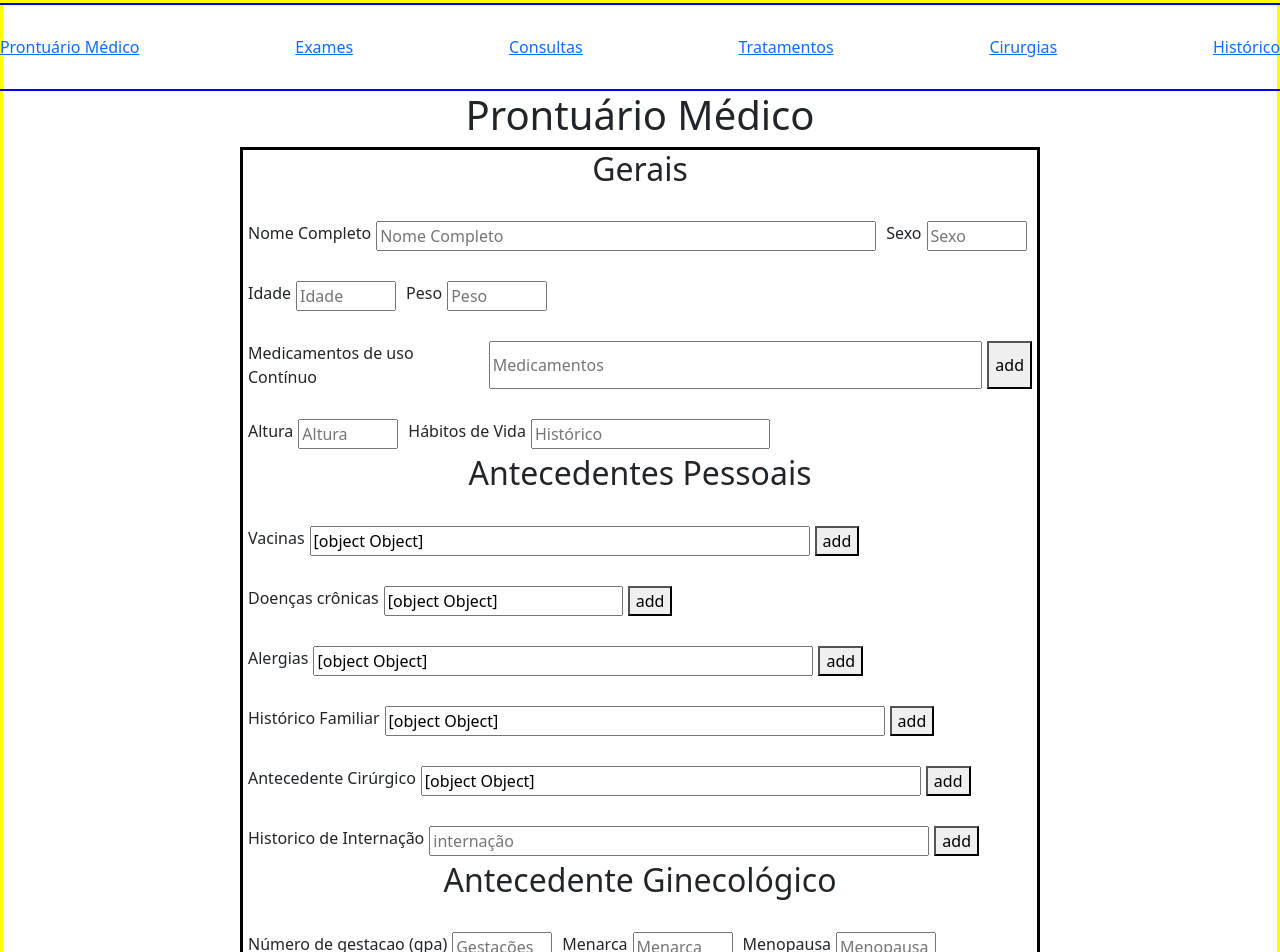
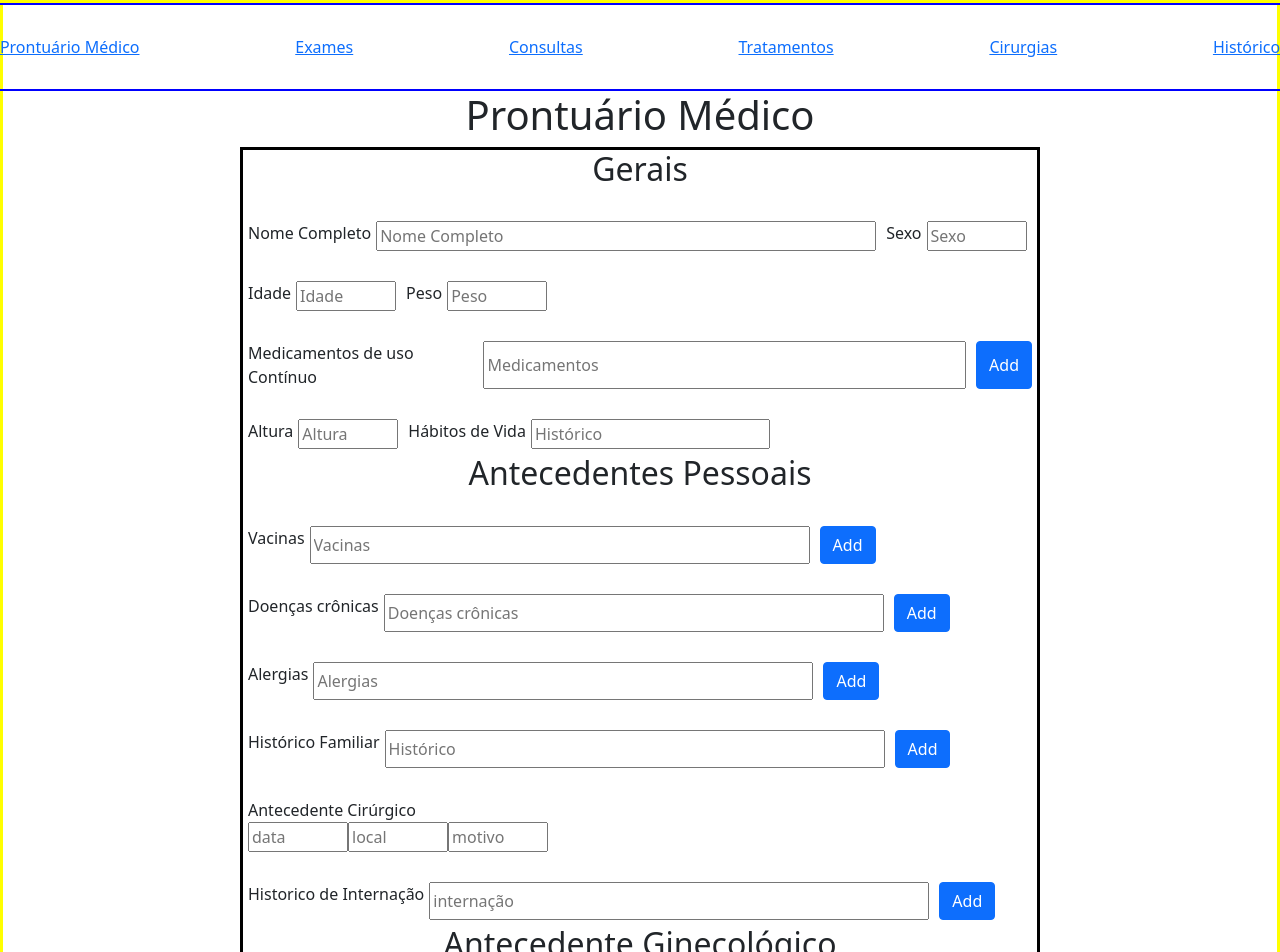
Before and after one commit to cbutuem/Sanitas, a React (Create React App) app: page / in a window 1280 px wide. Shown: the top 952 px of the page. Built offline with nearby package versions, Linux system fonts and the light colour scheme.

Commit message:
ficha tags

```diff
--- a/public/index.html
+++ b/public/index.html
@@ -2,42 +2,17 @@
 <html lang="en">
   <head>
     <meta charset="utf-8" />
-    <link rel="icon" href="%PUBLIC_URL%/favicon.ico" />
     <meta name="viewport" content="width=device-width, initial-scale=1" />
     <meta name="theme-color" content="#000000" />
     <meta
       name="description"
       content="Web site created using create-react-app"
     />
-    <link rel="apple-touch-icon" href="%PUBLIC_URL%/logo192.png" />
-    <!--
-      manifest.json provides metadata used when your web app is installed on a
-      user's mobile device or desktop. See https://developers.google.com/web/fundamentals/web-app-manifest/
-    -->
-    <link rel="manifest" href="%PUBLIC_URL%/manifest.json" />
-    <!--
-      Notice the use of %PUBLIC_URL% in the tags above.
-      It will be replaced with the URL of the `public` folder during the build.
-      Only files inside the `public` folder can be referenced from the HTML.
 
-      Unlike "/favicon.ico" or "favicon.ico", "%PUBLIC_URL%/favicon.ico" will
-      work correctly both with client-side routing and a non-root public URL.
-      Learn how to configure a non-root public URL by running `npm run build`.
-    -->
     <title>React App</title>
   </head>
   <body>
     <noscript>You need to enable JavaScript to run this app.</noscript>
     <div id="root"></div>
-    <!--
-      This HTML file is a template.
-      If you open it directly in the browser, you will see an empty page.
-
-      You can add webfonts, meta tags, or analytics to this file.
-      The build step will place the bundled scripts into the <body> tag.
-
-      To begin the development, run `npm start` or `yarn start`.
-      To create a production bundle, use `npm run build` or `yarn build`.
-    -->
   </body>
 </html>
--- /dev/null
+++ b/src/Components/Botao/Botao.js
@@ -0,0 +1,23 @@
+export function Botao(props){
+    return(
+        <>
+            <div>
+                {props.currentTags.map((currentTag) => {
+                    return (
+                        <small className="m-1" style={{ color: "gray" }}>
+                            {currentTag}
+                        </small>
+                    );
+                })}
+            </div>
+            <button
+                class="btn btn-primary"
+                type="button"
+                onClick={props.but}
+                name={props.tagName}
+            >
+            Add
+            </button>
+    </>
+    );
+}
--- a/src/Components/Pages/Fichamedica/ficha.js
+++ b/src/Components/Pages/Fichamedica/ficha.js
@@ -1,10 +1,16 @@
 import styles from "./ficha.module.css"
 import {useState} from "react"
 import axios from "axios"
-import {Link} from "react-router-dom"
+//import {Link} from "react-router-dom"
+import { Botao } from "../../Botao/Botao";
 
 
 export function FichaMedica(){
+  const [ciru, setCiru] = useState({
+    data: "",
+    local: "",
+    motivo: "",
+  });
   const [tag, setTag]= useState("");
   const [form, setForm]= useState({
     Nome:"",
@@ -12,15 +18,16 @@ export function FichaMedica(){
     Sexo:"",
     Peso:"",
     Altura:"",
-    Doencas:[{}],
-    Alergias:[{}],
-    Vacinas:[{}],
+    Doencas:[],
+    Alergias:[],
+    Vacinas:[],
     Cirurgia:[{}],
+    Internacao:[],
     Queixa: "",
-    Medicamentos:"",
+    Medicamentos:[],
     Pedido:"",
     HistoricoVida:"",
-    HistoricoFamiliar:[{}],
+    HistoricoFamiliar:[],
     Obs:"",
     NumeroGestacao:"",
     Menarca:"",
@@ -38,10 +45,20 @@ export function FichaMedica(){
    });
   }
 
-  function handleChangeTags() {
+  function handleChangeCiru (event) {
+    setCiru({
+      ...ciru, [event.target.name]: event.target.value
+   });
+  }
+
+  function handleChangeTags(event) {
     const formData = { ...form };
-
-    formData.tags.push(tag);
+    const name= event.target.name
+    console.log(name);
+    if(name === "Cirurgia"){
+      formData[name].push(ciru);
+    }
+    formData[name].push(tag);
 
     setForm(formData);
 
@@ -49,7 +66,6 @@ export function FichaMedica(){
 
     setTag("");
   }
-
    async function handleSubmit(event){
      event.preventDefault();
      await axios.post ("https://ironrest.herokuapp.com/camila-dante", form);
@@ -93,8 +109,8 @@ export function FichaMedica(){
                 </div>
                 <div className={styles.topic}>
                   <label className={styles.boxForm}>Medicamentos de uso Contínuo</label>
-                  <input onChange= {handleChange} className={styles.lineMedium} value= {form.Medicamentos} name= "Medicamentos" placeholder="Medicamentos" />
-                  <button>add</button>
+                  <input onChange= {(event) => {setTag(event.target.value);}} className={styles.lineMedium} value= {tag} name= "Medicamentos" placeholder="Medicamentos" />
+                  <Botao but={handleChangeTags} name="Medicamentos" currentTags={form.Medicamentos} tagName="Medicamentos"/>
                 </div>
                 <div className={styles.topic}>
                   <label className={styles.boxForm}>Altura</label>
@@ -114,33 +130,37 @@ export function FichaMedica(){
               <div className={styles.cat}>
                 <div className={styles.topic}>
                   <label className={styles.boxForm}> Vacinas</label>
-                  <input onChange= {handleChange} className={styles.lineMedium} value= {form.Vacinas} name= "Vacinas" placeholder="Vacinas" />
-                  <button>add</button>
+                  <input onChange= {(event) => {setTag(event.target.value);}} className={styles.lineMedium} value= {tag} name= "Vacinas" placeholder="Vacinas" />
+                  <Botao but={handleChangeTags} name="Vacinas" currentTags={form.Vacinas} tagName="Vacinas"/>
                 </div>
                 <div className={styles.topic}>
                   <label className={styles.boxForm}>Doenças crônicas</label>
-                  <input onChange= {handleChange} value= {form.Doencas} name= "Doencas" placeholder="Doenças crônicas" />
-                  <button>add</button>
+                  <input onChange= {(event) => {setTag(event.target.value);}} className={styles.lineMedium} value= {tag} name= "Doencas" placeholder="Doenças crônicas" />
+                  <Botao but={handleChangeTags} name="Doencas" currentTags={form.Doencas} tagName="Doencas"/>
                 </div>
                 <div className={styles.topic}>
                   <label className={styles.boxForm}> Alergias</label>
-                  <input onChange= {handleChange} className={styles.lineMedium} value= {form.Alergias} name= "Alergias" placeholder="Alergias" />
-                  <button>add</button>
+                  <input onChange= {(event) => {setTag(event.target.value);}} className={styles.lineMedium} value= {tag}  name= "Alergias" placeholder="Alergias" />
+                  <Botao but={handleChangeTags} name="Alergias" currentTags={form.Alergias} tagName="Alergias"/>
                 </div>
                 <div className={styles.topic}>
                   <label className={styles.boxForm}> Histórico Familiar</label>
-                  <input onChange= {handleChange} className={styles.lineMedium} value= {form.HistoricoFamiliar} name= "HistoricoFamiliar" placeholder="Histórico" />
-                  <button>add</button>
+                  <input onChange= {(event) => {setTag(event.target.value);}} className={styles.lineMedium} value= {tag}  name= "HistoricoFamiliar" placeholder="Histórico" />
+                  <Botao but={handleChangeTags} name="HistoricoFamiliar" currentTags={form.HistoricoFamiliar} tagName="HistoricoFamiliar"/>
                 </div>
                 <div className={styles.topic}>
-                  <label className={styles.boxForm}> Antecedente Cirúrgico</label>
-                  <input onChange= {handleChange} className={styles.lineMedium} value= {form.Cirurgia} name= "Cirurgia" placeholder="Data, Local e Motivo" />
-                  <button>add</button>
+                  <form onChange= {(event) => {setCiru(event.target.value); console.log(ciru);}} className={styles.lineMedium} value= {ciru}  name= "Cirurgia" >
+                    <label className={styles.boxForm}> Antecedente Cirúrgico</label>
+                    <input onChange= {handleChangeCiru} className={styles.lineSmall} value= {ciru.data} name= "data" placeholder="data" />
+                    <input onChange= {handleChangeCiru} className={styles.lineSmall} value= {ciru.local} name= "local" placeholder="local" />
+                    <input onChange= {handleChangeCiru} className={styles.lineSmall} value= {ciru.motivo} name= "motivo" placeholder="motivo" />
+                  </form>
+                  {/*<Botao but={handleChangeTags} name="Cirurgia" currentTags={form.Cirurgia} tagName="Cirurgia"/>*/}
                 </div>
                 <div className={styles.topic}>
                   <label className={styles.boxForm}> Historico de Internação</label>
-                  <input onChange= {handleChange} className={styles.lineMedium} value= {form.Internacao} name= "Internacao" placeholder="internação" />
-                  <button>add</button>
+                  <input onChange= {(event) => {setTag(event.target.value);}} className={styles.lineMedium} value= {tag}  name= "Internacao" placeholder="internação" />
+                  <Botao but={handleChangeTags} name="internacao" currentTags={form.Internacao} tagName="Internacao"/>
                 </div>
               </div>
             </div>
```
Also changed, not shown: src/Components/Tags/Tags.js (deleted, +0 -25 lines), 1 other file (tests, documents, lock files or other folders).
